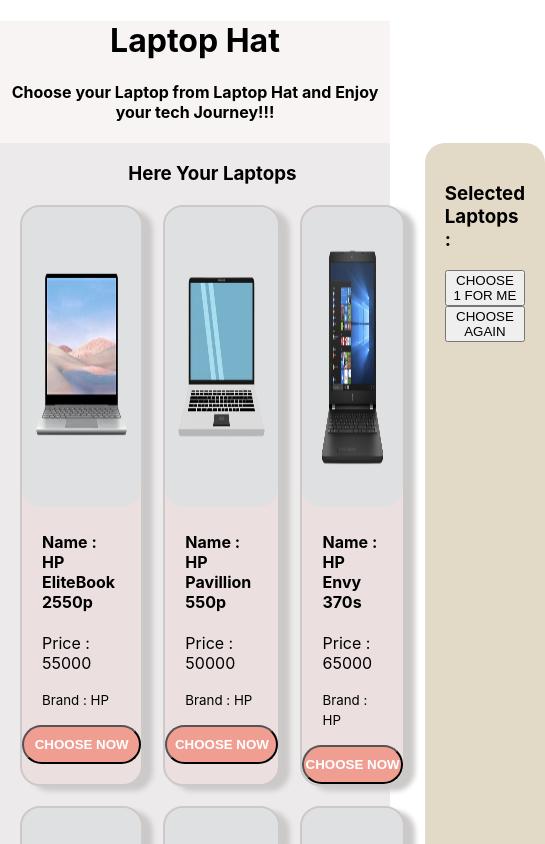
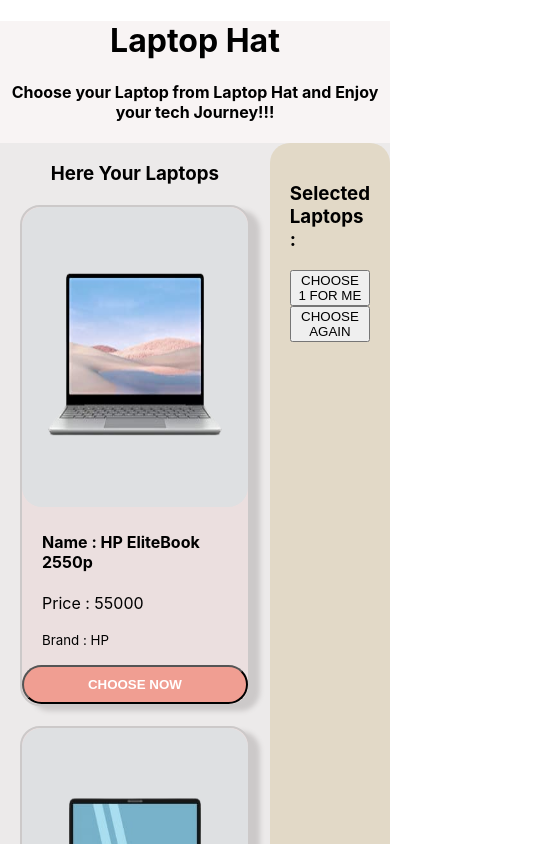
Before and after one commit to Biplob123121/laptop-hat, a React (Create React App) app: page / in a window 390 px wide. Shown: the top 844 px of the page, 545 px wide, since content can reach past the window. Built offline with nearby package versions, Linux system fonts and the light colour scheme.

Commit message:
cart updating

```diff
--- /dev/null
+++ b/src/components/Cart/Cart.css
@@ -0,0 +1,4 @@
+.cart{
+    position: sticky;
+    top: 0;
+}
--- /dev/null
+++ b/src/components/Cart/Cart.js
@@ -0,0 +1,31 @@
+import React from 'react';
+import './Cart.css';
+
+const Cart = (props) => {
+        //console.log(props.selectedItem);
+    const cart = props.selectedItem;
+    //console.log(cart.length);
+    let showCart;
+    for(const item of cart){
+        // console.log(item.name);
+         showCart =item.name;
+     }
+   //console.log(showCart);
+
+    return (
+        <div className='cart'>
+                <h3>Selected Laptops :</h3>
+                    <div>
+                        <h3>
+                            {
+                                cart.map(x => <p>{x.name}</p>)
+                            }
+                        </h3>
+                    </div>
+                    <button>CHOOSE 1 FOR ME</button>
+                    <button>CHOOSE AGAIN</button>
+        </div>
+    );
+};
+
+export default Cart;
--- a/src/components/Laptop/Laptop.css
+++ b/src/components/Laptop/Laptop.css
@@ -1,19 +1,19 @@
-.cart{
+.card{
     background-color: rgb(235, 223, 223);
     border-radius: 20px;
     box-shadow: 10px 5px 5px rgb(204, 201, 201);
     border: 2px solid rgb(204, 201, 201);
 }
-.cart img{
+.card img{
     background-color: rgb(222, 224, 226);
     border-radius: 20px;
     width: 100%;
     height: 300px;
 }
-.cart-info{
+.card-info{
     padding: 0px 20px;
 }
-.cart-btn{
+.card-btn{
     width: 100%;
     background-color: rgb(240, 158, 146);
     color: white;
@@ -21,6 +21,6 @@
     padding: 10px 0px;
     border-radius: 20px;
 }
-.cart-btn:hover{
+.card-btn:hover{
     background-color: orange;
 }
--- a/src/components/Laptop/Laptop.js
+++ b/src/components/Laptop/Laptop.js
@@ -6,15 +6,15 @@
      const {getSelectedItem, laptop} = props;
      const {picture, name, price, brand} = laptop;
     return (
-        <div className='cart'>
+        <div className='card'>
             <img src={picture} alt="" />
-            <div className='cart-info'>
+            <div className='card-info'>
                 <h4>Name : {name}</h4>
                 <p>Price : {price}</p>
                 <p><small>Brand : {brand}</small></p>
             </div>
             <div >
-                <button onClick={() =>getSelectedItem(props.laptop)} className='cart-btn'>CHOOSE NOW</button>
+                <button onClick={() =>getSelectedItem(props.laptop)} className='card-btn'>CHOOSE NOW</button>
             </div>
         </div>
     );
--- a/src/components/Laptops/Laptops.css
+++ b/src/components/Laptops/Laptops.css
@@ -16,3 +16,9 @@
     border-radius: 20px;
     padding: 20px;
 }
+@media screen and (max-width : 700px) {
+    .laptops{
+        grid-template-columns: 1fr;
+    }
+
+}
--- a/src/components/Laptops/Laptops.js
+++ b/src/components/Laptops/Laptops.js
@@ -1,4 +1,5 @@
 import React, { useEffect, useState } from 'react';
+import Cart from '../Cart/Cart';
 import Laptop from '../Laptop/Laptop';
 import './Laptops.css';
 
@@ -17,9 +18,8 @@
         //console.log(laptop);
         const newItem = [...selectedItem, laptop];
         setSelectedItem(newItem);
+    }
 
-    }
-    //console.log(selectedItem);
     return (
 
             <div className='laptop-container'>
@@ -35,14 +35,9 @@
                    </div>
                 </div>
                 <div className='side-bar'>
-                    <h3>Selected Laptops :</h3>
-                    <div>
-                        {
-                            selectedItem.map(item => <p key={item.id}>{item.name}</p>)
-                        }
-                    </div>
-                    <button>CHOOSE 1 FOR ME</button>
-                    <button>CHOOSE AGAIN</button>
+                        <Cart
+                        selectedItem={selectedItem}
+                        key={selectedItem.id}></Cart>
                 </div>
            </div>
     );
```
